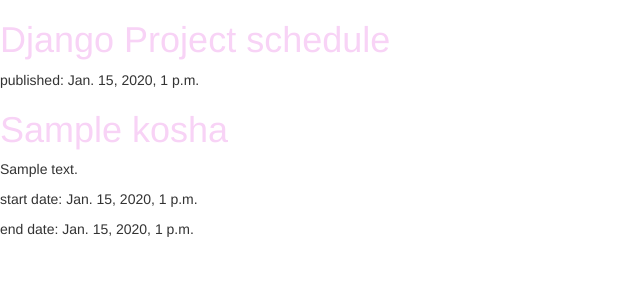
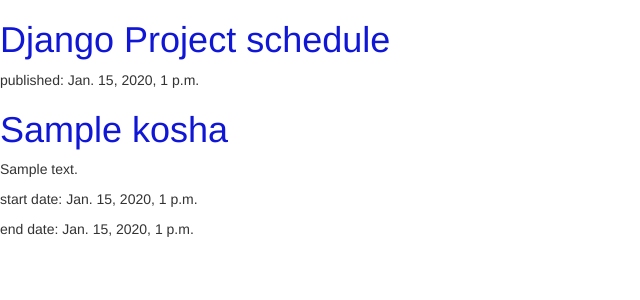
Before and after one commit to Koshatka/my-first-proj, a Django app: template schedule/templates/schedule/post_list.html in a window 1280 px wide. Shown: the top 300 px of the page, without its empty margins (0-640 px from the left). Run offline with Django 3.2, Linux system fonts and the light colour scheme; the template is opened without the code that fills it: values that come from a table or form of the project are taken from there, others are empty; tables that the repository leaves empty hold one stand-in row (values such as "Sample post"); some libraries are stand-ins or nearby versions.

Commit message:
color change,2nd try

```diff
--- a/schedule/static/css/schedule.css
+++ b/schedule/static/css/schedule.css
@@ -1,3 +1,3 @@
 h1 a {
-    color: #F8D3F6;
+    color: #1016d6;
 }
```
